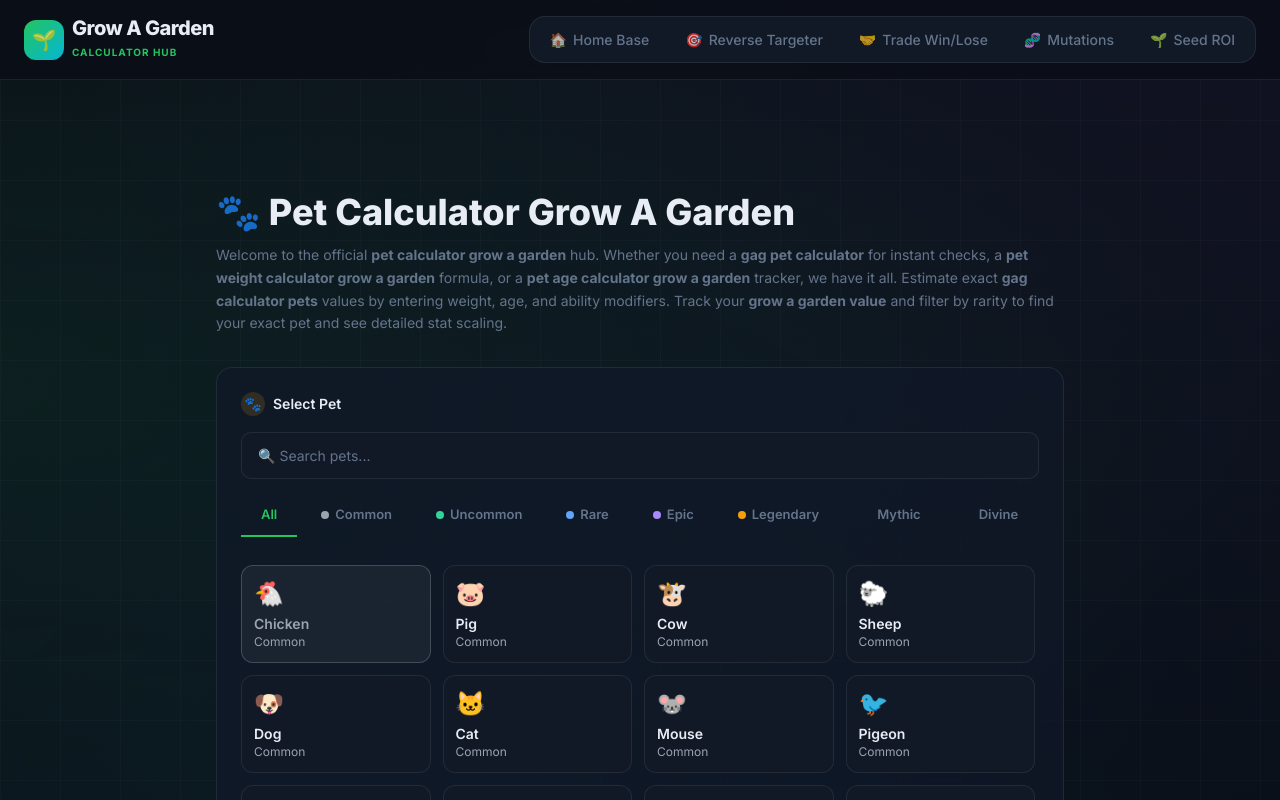
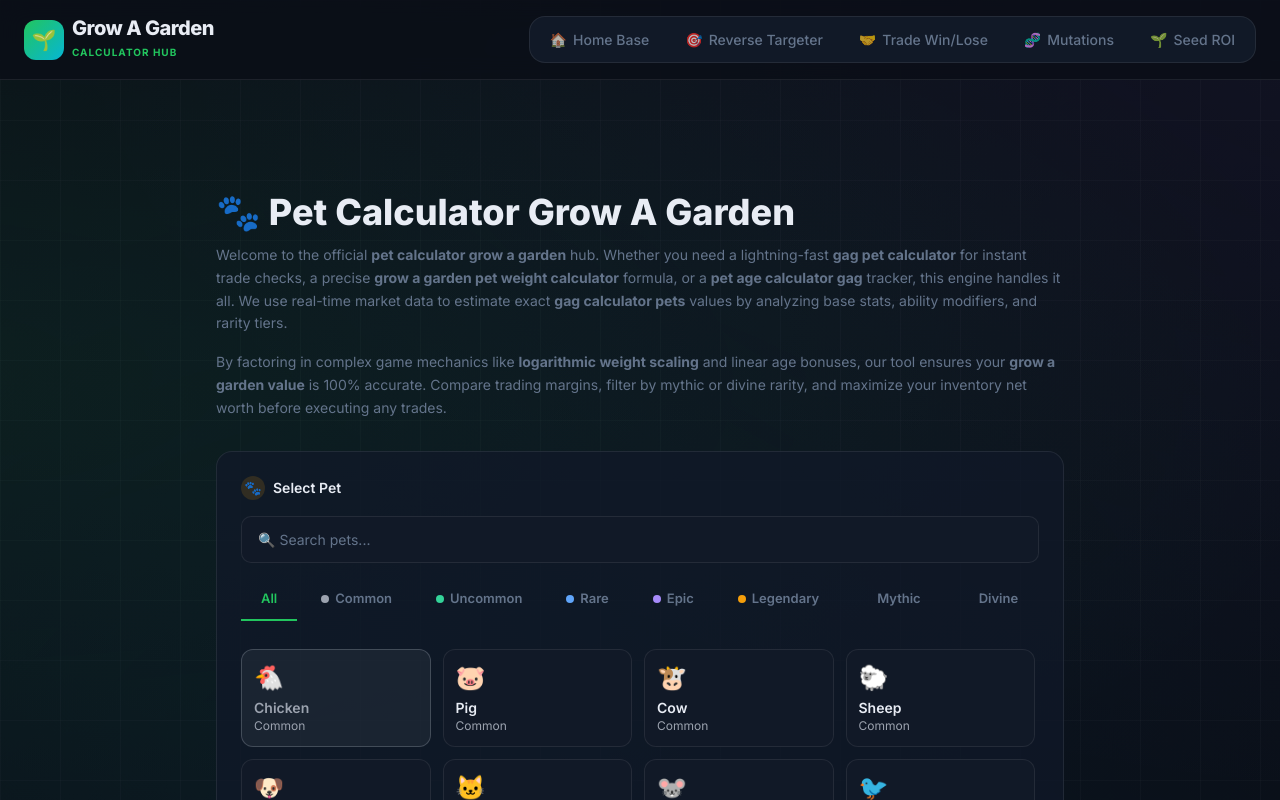
Before and after one commit to liveetcstream-beep/grow-a-garden-calculator, a Next.js app: page /pet-calculator in a window 1280 px wide. Shown: the top 800 px of the page. Built offline with nearby package versions, Linux system fonts and the light colour scheme.

Commit message:
SEO: Implement top-tier NLP Entities and LSI Keywords for max optimization

```diff
--- a/src/app/layout.tsx
+++ b/src/app/layout.tsx
@@ -6,24 +6,24 @@ import Footer from "@/components/Footer";
 
 export const metadata: Metadata = {
   title: {
-    default: "Grow A Garden Calculator & Value List [Live 2026]",
+    default: "Grow A Garden Calculator | GAG Calculator & Pet Values",
     template: "%s | Grow A Garden Calculator"
   },
-  description: "The ultimate Grow A Garden calculator. Accurately figure out your grow a garden value, use the pet calculator grow a garden tools, and dominate trading with our gag calculator.",
+  description: "The ultimate Grow A Garden calculator. Accurately figure out your crop values, use the pet calculator grow a garden tools, and dominate trading with our gag calculator.",
   metadataBase: new URL('https://growagardencalcs.com'),
   keywords: [
     "grow a garden calculator",
     "gag calculator",
+    "kalkulator grow a garden",
     "calculator grow a garden",
     "pet calculator grow a garden",
-    "grow a garden value",
-    "roblox grow a garden",
-    "crop value calculator",
+    "grow a garden values",
+    "gag pet calculator",
     "mutation calculator"
   ],
   openGraph: {
     title: "Grow A Garden Calculator - GAG Calculator & Pet Tools",
-    description: "Accurately figure out your grow a garden value with the best pet calculator and crop tools.",
+    description: "The #1 kalkulator grow a garden. Accurately figure out your grow a garden value with the best pet calculator and crop tools.",
     url: 'https://growagardencalcs.com',
     siteName: "Grow A Garden Calculator",
     type: "website",
--- a/src/app/mutation/[slug]/page.tsx
+++ b/src/app/mutation/[slug]/page.tsx
@@ -22,9 +22,9 @@ export async function generateMetadata({ params }: PageProps): Promise<Metadata>
   }
 
   return {
-    title: `${mutation.name} Mutation - ×${mutation.multiplier} Multiplier | Grow A Garden`,
-    description: `${mutation.name} mutation in Grow A Garden has a ×${mutation.multiplier} multiplier. ${mutation.howToGet}. Category: ${mutation.category}. Calculate exact values with our mutation calculator.`,
-    keywords: [`${mutation.name} mutation GAG`, `Grow A Garden ${mutation.name}`, `${mutation.name} multiplier`, `how to get ${mutation.name}`],
+    title: `${mutation.name} Mutation Grow A Garden - Multiplier & Value Calculator (×${mutation.multiplier})`,
+    description: `Calculate the ${mutation.name} mutation multiplier (×${mutation.multiplier}) in Grow A Garden. Find the exact value, price, and how to get the ${mutation.name} mutation with our GAG calculator.`,
+    keywords: [`${mutation.name} mutation grow a garden`, `${mutation.name} mutation multiplier`, `grow a garden ${mutation.name} mutation`, `${mutation.name} mutation value`, `GAG mutation calculator`],
     alternates: { canonical: `/mutation/${mutation.id}` },
   };
 }
--- a/src/app/page.tsx
+++ b/src/app/page.tsx
@@ -85,7 +85,7 @@ export default function HomePage() {
               Grow A Garden <span style={{ background: 'var(--gradient-1)', WebkitBackgroundClip: 'text', WebkitTextFillColor: 'transparent' }}>Calculator</span>
             </h1>
             <h2 className="text-sm sm:text-base font-medium max-w-2xl mx-auto" style={{ color: 'var(--muted)' }}>
-              Welcome to the ultimate <strong className="text-[var(--foreground)] font-bold">GAG calculator</strong>. Accurately figure out your <strong className="text-[var(--foreground)] font-bold">grow a garden value</strong> for crops, pets, and trades instantly.
+              Welcome to the ultimate <strong className="text-[var(--foreground)] font-bold">GAG calculator</strong> and <strong className="text-[var(--foreground)] font-bold">pet weight calculator</strong>. Accurately figure out your <strong className="text-[var(--foreground)] font-bold">grow a garden value</strong> for crops, pets, and trades instantly.
             </h2>
           </div>
 
@@ -102,10 +102,10 @@ export default function HomePage() {
             The #1 Calculator Grow A Garden Players Trust
           </h2>
           <p className="mb-4" style={{ color: 'var(--muted)' }}>
-            If you want to maximize your profits and dominate trading, you need an strictly accurate <strong>grow a garden calculator</strong>. This multi-tool platform serves as a complete <strong>gag calculator</strong> suite replacing messy spreadsheets. From calculating exact multipliers with the integrated <strong>grow a garden mutation</strong> tools to finding the perfect trade offer, we keep everything updated to reflect the true <strong>grow a garden values</strong> in real-time. Whether you need a standard <strong>weight calculator grow a garden</strong> formula, a massive <strong>grow a garden kg calculator</strong>, or just want to quickly check the <strong>kalkulator grow a garden</strong> format for international trading, this covers it all.
+            If you want to maximize your profits and dominate trading, you need an strictly accurate <strong>grow a garden calculator</strong>. This multi-tool platform serves as a complete <strong>gag calculator</strong> suite replacing messy spreadsheets. From calculating exact multipliers with the integrated <strong>grow a garden mutation calculator</strong> tools to finding the perfect trade offer, we keep everything updated to reflect the true <strong>grow a garden values</strong> in real-time. Whether you need a standard <strong>weight calculator grow a garden</strong> formula, a massive <strong>grow a garden kg calculator</strong>, or just want to quickly check the <strong>kalkulator grow a garden</strong> data for international trading, this covers it all.
           </p>
           <p className="mb-4" style={{ color: 'var(--muted)' }}>
-            Looking for a reliable <strong>pet calculator grow a garden</strong> expansion? We have that too! Track exactly how much your mythical and divine pets are worth, check their current <strong>grow a garden pet value</strong> margins, combine them with your crop yields, and get a true picture of your complete <strong>grow a garden value</strong> in your virtual backpack. Check your net worth live without any login required.
+            Looking for a reliable <strong>pet calculator grow a garden</strong> expansion? We have that too! Track exactly how much your mythical and divine pets are worth, check their current <strong>grow a garden pet value</strong> margins, use our fast <strong>pet weight calculator</strong> to combine them with your crop yields, and get a true picture of your complete <strong>grow a garden value</strong>. Check your net worth live without any login required.
           </p>
         </div>
       </section>
--- a/src/app/pet-calculator/page.tsx
+++ b/src/app/pet-calculator/page.tsx
@@ -17,8 +17,11 @@ export default function PetCalculatorPage() {
         <h1 className="text-3xl sm:text-4xl font-extrabold mb-3" style={{ fontFamily: 'var(--font-display)', color: 'var(--foreground)' }}>
           🐾 Pet Calculator Grow A Garden
         </h1>
+        <p className="text-sm leading-relaxed mb-4" style={{ color: 'var(--muted)' }}>
+          Welcome to the official <strong>pet calculator grow a garden</strong> hub. Whether you need a lightning-fast <strong>gag pet calculator</strong> for instant trade checks, a precise <strong>grow a garden pet weight calculator</strong> formula, or a <strong>pet age calculator gag</strong> tracker, this engine handles it all. We use real-time market data to estimate exact <strong>gag calculator pets</strong> values by analyzing base stats, ability modifiers, and rarity tiers.
+        </p>
         <p className="text-sm leading-relaxed" style={{ color: 'var(--muted)' }}>
-          Welcome to the official <strong>pet calculator grow a garden</strong> hub. Whether you need a <strong>gag pet calculator</strong> for instant checks, a <strong>pet weight calculator grow a garden</strong> formula, or a <strong>pet age calculator grow a garden</strong> tracker, we have it all. Estimate exact <strong>gag calculator pets</strong> values by entering weight, age, and ability modifiers. Track your <strong>grow a garden value</strong> and filter by rarity to find your exact pet and see detailed stat scaling.
+          By factoring in complex game mechanics like <strong>logarithmic weight scaling</strong> and linear age bonuses, our tool ensures your <strong>grow a garden value</strong> is 100% accurate. Compare trading margins, filter by mythic or divine rarity, and maximize your inventory net worth before executing any trades.
         </p>
       </div>
 
--- a/src/app/value-list/page.tsx
+++ b/src/app/value-list/page.tsx
@@ -24,8 +24,11 @@ export default function ValueListPage() {
         <h1 className="text-4xl sm:text-5xl font-black mb-4" style={{ fontFamily: 'var(--font-display)', color: 'var(--foreground)' }}>
           Grow A Garden <span style={{ background: 'var(--gradient-1)', WebkitBackgroundClip: 'text', WebkitTextFillColor: 'transparent' }}>Value List</span>
         </h1>
+        <p className="text-sm max-w-2xl mx-auto leading-relaxed mb-4" style={{ color: 'var(--muted)' }}>
+          Welcome to the most accurate <strong>grow a garden value</strong> database. Below is the complete, continually-updated value list for every plant, fruit, and crop in the game ecosystem. Whether you are using a <strong>seed combiner grow a garden website</strong> tool, calculating earnings for exactly 18 watermelons, or checking <strong>easter egg value</strong> fluctuations, this directory provides the baseline pricing algorithms you need.
+        </p>
         <p className="text-sm max-w-2xl mx-auto leading-relaxed" style={{ color: 'var(--muted)' }}>
-          Welcome to the most accurate <strong>grow a garden value</strong> database. Below is the complete, official value list for every plant/crop in the game. Use this list to check base coin values, or click on any crop to open the full calculator.
+          Use this exact <strong>gag value list</strong> to monitor base coin prices before calculating mutation multipliers or pet weight scaling. Understanding these core economics is the first step to maximizing your total inventory net worth and securing profitable trades. Click any crop below to open the dedicated value calculator.
         </p>
       </div>
 
```
